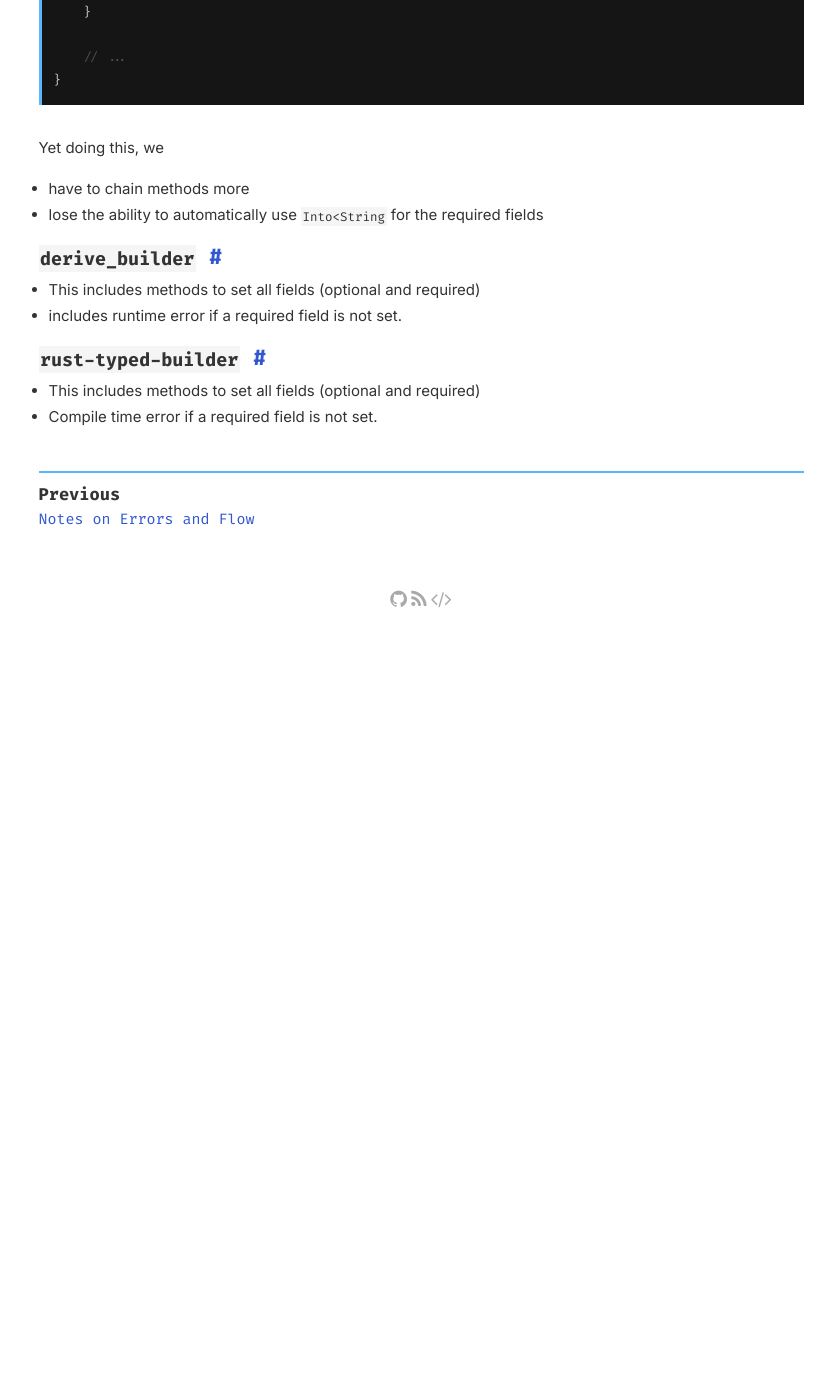
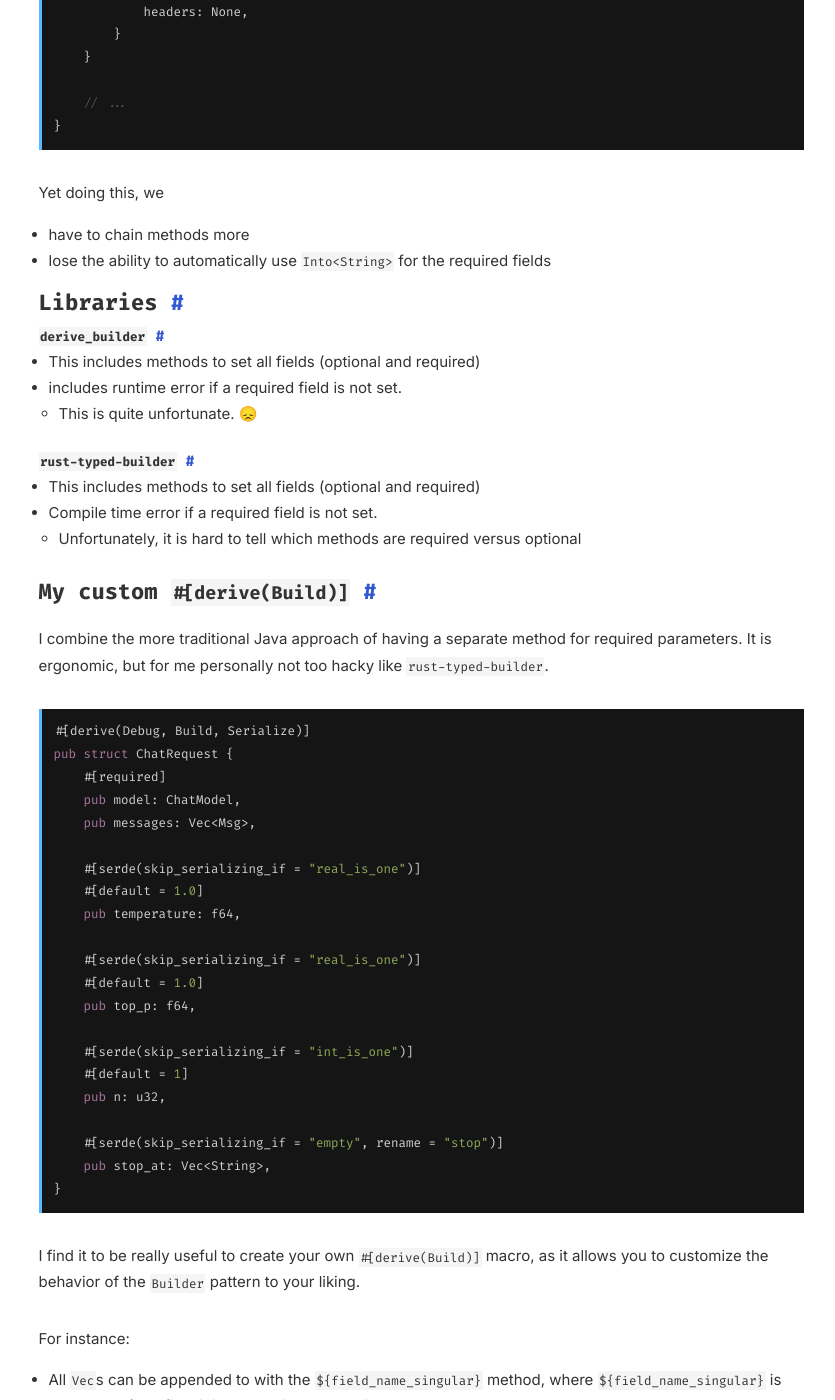
Before and after one commit to andrewgazelka/andrewgazelka.github.io, a Jekyll site: the page built from _posts/2023-04-2-rust-named-parameters.markdown, in a window 1280 px wide and 1400 px high, scrolled down 2573 px. Shown: the whole window, without its empty margins (219-1054 px from the left). Built offline with Jekyll 4.4.1, drawn with Linux system fonts in a browser that asks for light colours; before the commit the page ends 3203 px from its top, so only the background shows below that; some of the changed text lies outside the part shown.

Commit message:
update named parameters page

````diff
--- a/_posts/2023-04-2-rust-named-parameters.markdown
+++ b/_posts/2023-04-2-rust-named-parameters.markdown
@@ -9,6 +9,7 @@ ways to achieve similar functionality.
 ## Using raw `struct`s
 
 Given
+
 ```rust
 struct Request {
     url: String,
@@ -67,7 +73,9 @@ impl Request {
     }
 }
 ```
-this allows us to create a `Request` in a more ergonomic way. However, this is still not great because
+
+This allows us to create a `Request` in a more ergonomic way. However, this is still not great because
+
 1. This is a lot of boilerplate
 2. We still don't have named parameters for required fields
 
@@ -109,16 +117,108 @@ impl Request {
     // ...
 }
 ```
+
 Yet doing this, we
+
 - have to chain methods more
-- lose the ability to automatically use `Into<String` for the required fields
+- lose the ability to automatically use `Into<String>` for the required fields
 
-## `derive_builder`
+## Libraries
+
+### `derive_builder`
 
 - This includes methods to set all fields (optional and required)
 - includes runtime error if a required field is not set.
+    - This is quite unfortunate. 😞
 
-## `rust-typed-builder`
+### `rust-typed-builder`
 
 - This includes methods to set all fields (optional and required)
 - Compile time error if a required field is not set.
+    - Unfortunately, it is hard to tell which methods are required versus optional
+
+## My custom `#[derive(Build)]`
+
+I combine the more traditional Java approach of having a separate method for required parameters.
+It is ergonomic, but for me personally not too hacky like `rust-typed-builder`.
+
+```rust
+#[derive(Debug, Build, Serialize)]
+pub struct ChatRequest {
+    #[required]
+    pub model: ChatModel,
+    pub messages: Vec<Msg>,
+
+    #[serde(skip_serializing_if = "real_is_one")]
+    #[default = 1.0]
+    pub temperature: f64,
+
+    #[serde(skip_serializing_if = "real_is_one")]
+    #[default = 1.0]
+    pub top_p: f64,
+
+    #[serde(skip_serializing_if = "int_is_one")]
+    #[default = 1]
+    pub n: u32,
+
+    #[serde(skip_serializing_if = "empty", rename = "stop")]
+    pub stop_at: Vec<String>,
+}
+```
+
+I find it to be really useful to create your own `#[derive(Build)]` macro, as
+it allows you to customize the behavior of the `Builder` pattern to your liking.
+
+For instance:
+
+- All `Vec`s can be appended to with the `${field_name_singular}` method, where `${field_name_singular}` is the name of
+  the field it is appending to, but singular.
+    - For instance, if the field is `messages`, then the method to append is `message`.
+- All `Option`s can be set with the `${field_name}` method, and take in `impl Into<T>` not `Option<T>`
+    - I haven't yet found cases where I want the default value to not be `None` for `Option`s, so this is useful
+- Any optional field without an explicit `#[default]` attribute will have a default value of `Default::default()`
+- All methods take in `impl Into<T>`!
+    - Except for integral types, which take in the raw `... | u32 | i32 | u64 | i64 | u128 | i128` types because type
+      inference can't otherwise infer the correct type without explicit type annotations.
+
+The macro expands to the following:
+
+```rust
+impl ChatRequest {
+  pub fn new(model: impl Into<ChatModel>) -> Self {
+    Self {
+      model: model.into(),
+      messages: Default::default(),
+      temperature: 1.0,
+      top_p: 1.0,
+      n: 1,
+      stop_at: Default::default()
+    }
+  }
+
+  pub fn message(mut self, message: impl Into<Msg>) -> Self {
+    self.messages.push(message.into());
+    self
+  }
+
+  pub fn temperature(mut self, temperature: impl Into<f64>) -> Self {
+    self.temperature = temperature.into();
+    self
+  }
+
+  pub fn top_p(mut self, top_p: impl Into<f64>) -> Self {
+    self.top_p = top_p.into();
+    self
+  }
+
+  pub fn n(mut self, n: u32) -> Self {
+    self.n = n.into();
+    self
+  }
+
+  pub fn stop_at(mut self, stop_at: impl Into<String>) -> Self {
+    self.stop_at.push(stop_at.into());
+    self
+  }
+}
+```
````
Also changed, not shown: other parts of _posts/2023-04-2-rust-named-parameters.markdown (+7 -2 lines).
